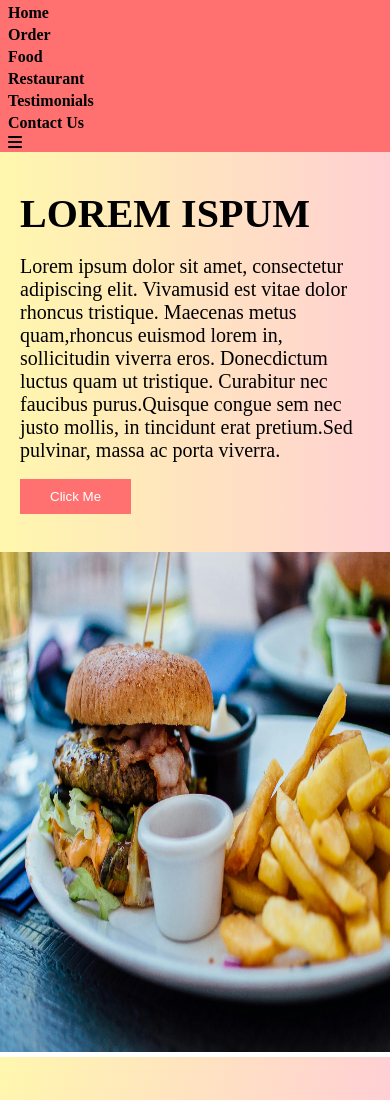
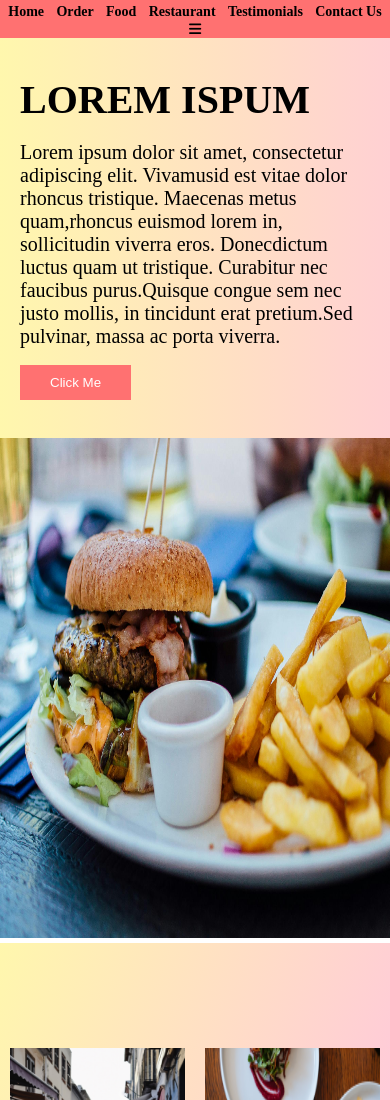
Before and after one commit to Venkatesh3696/simplotel, a plain HTML site: page index.html in a window 390 px wide. Shown: the top 1100 px of the page. Drawn offline with Linux system fonts and the light colour scheme.

Commit message:
second commit

```diff
--- a/index.css
+++ b/index.css
@@ -104,10 +104,8 @@ body {
 
 @media screen and (max-width: 768px) {
   .navbar {
-    flex-direction: column;
-    justify-content: flex-start;
-    align-items: baseline;
     padding: 2px;
+    font-size: 14px;
   }
   .section-1 {
     display: flex;
```
